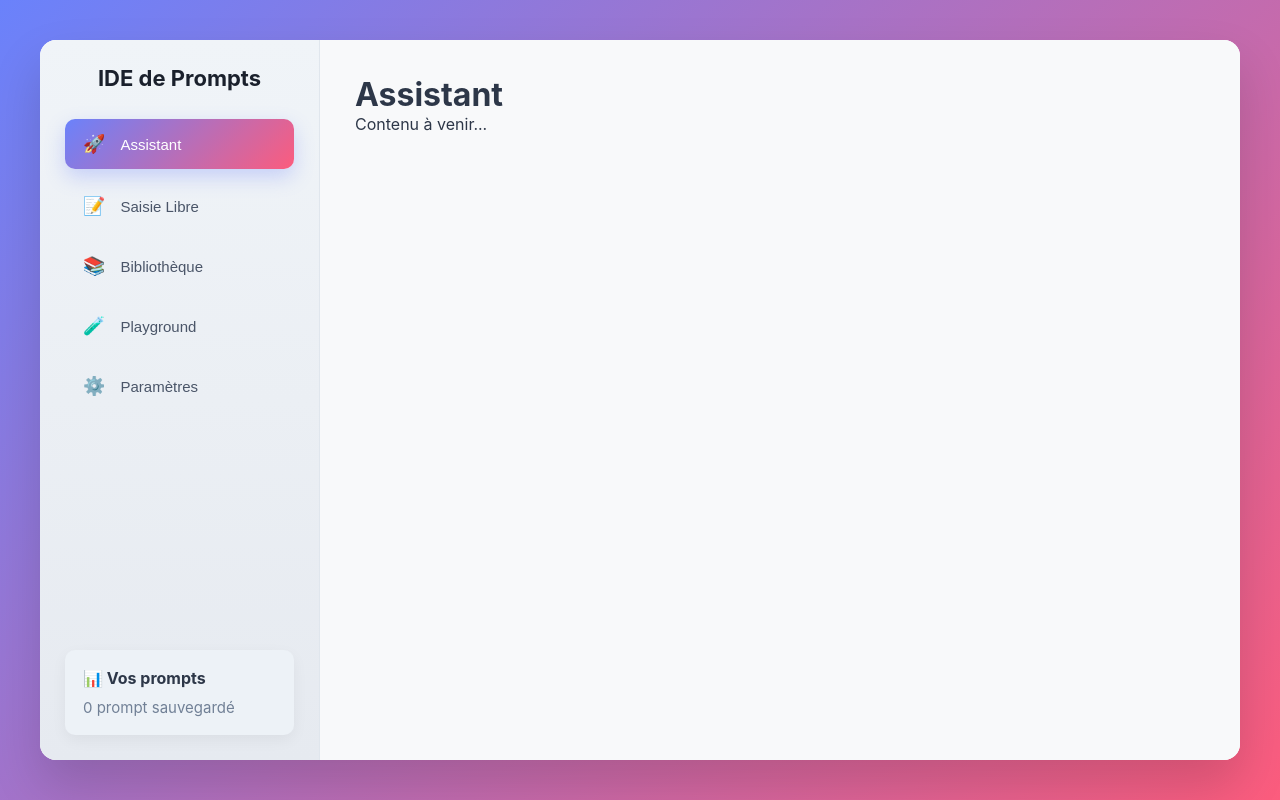
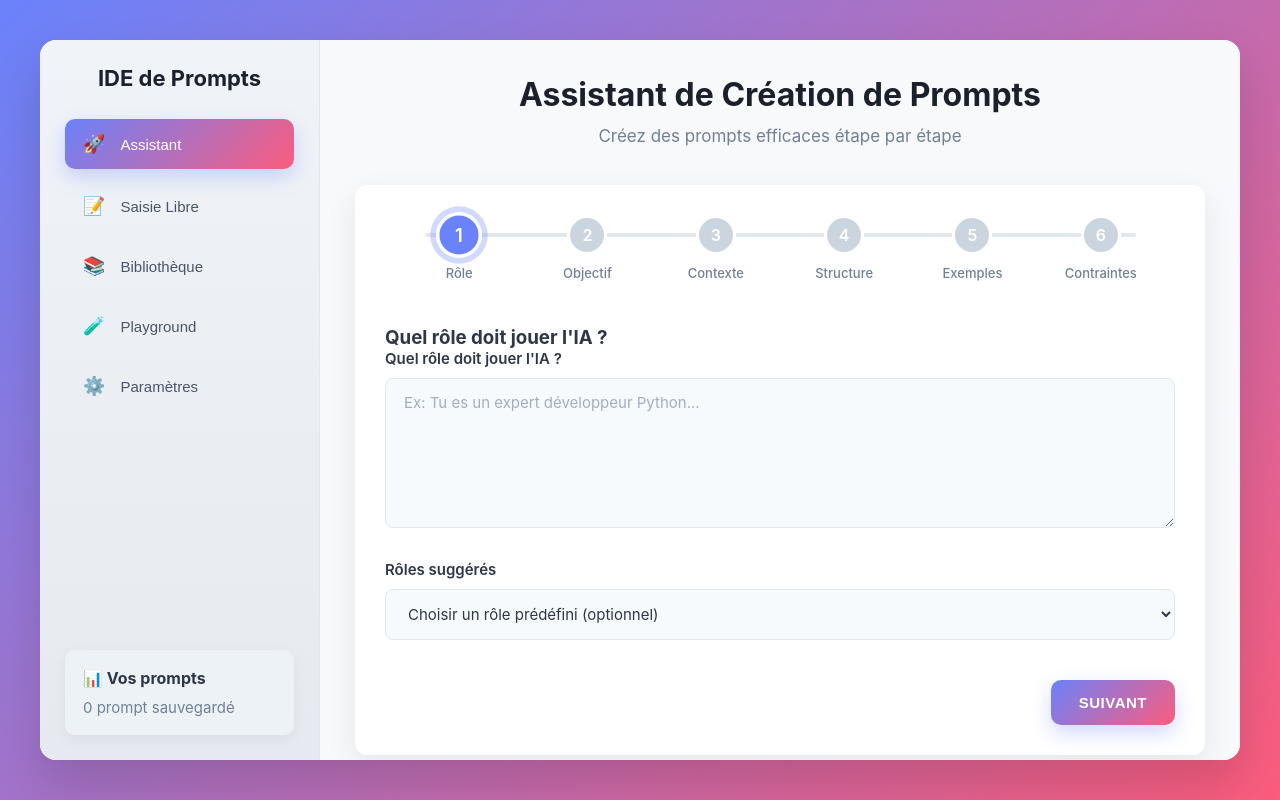
Before and after one commit to scalp66/prompt, a plain HTML site: page index.html in a window 1280 px wide. Drawn offline with Linux system fonts and the light colour scheme.

Commit message:
Update index.html test7

```diff
--- a/index.html
+++ b/index.html
@@ -24,7 +24,41 @@
         </aside>
 
         <main class="main-content">
-            <div id="creator-section"><h1>Assistant</h1><p>Contenu à venir...</p></div>
+            <!-- =================================================================================
+            SECTION : Assistant de Création (Maintenant complète)
+            ================================================================================== -->
+            <div id="creator-section">
+                <div class="page-header">
+                    <h1 class="page-title">Assistant de Création de Prompts</h1>
+                    <p class="page-subtitle">Créez des prompts efficaces étape par étape</p>
+                </div>
+                <div class="wizard-container">
+                    <div class="steps-indicator">
+                        <div class="step active" data-step="0"><div class="step-number">1</div><div class="step-label">Rôle</div></div>
+                        <div class="step" data-step="1"><div class="step-number">2</div><div class="step-label">Objectif</div></div>
+                        <div class="step" data-step="2"><div class="step-number">3</div><div class="step-label">Contexte</div></div>
+                        <div class="step" data-step="3"><div class="step-number">4</div><div class="step-label">Structure</div></div>
+                        <div class="step" data-step="4"><div class="step-number">5</div><div class="step-label">Exemples</div></div>
+                        <div class="step" data-step="5"><div class="step-number">6</div><div class="step-label">Contraintes</div></div>
+                    </div>
+                    <h3 id="step-title">Quel rôle doit jouer l'IA ?</h3>
+                    <div id="step-0" class="step-content">
+                        <div class="form-group"><label for="role" class="form-label">Quel rôle doit jouer l'IA ?</label><textarea id="role" class="form-textarea" placeholder="Ex: Tu es un expert développeur Python..."></textarea></div>
+                        <div class="form-group"><label for="role-suggestions" class="form-label">Rôles suggérés</label><select id="role-suggestions" class="form-select"><option value="">Choisir un rôle prédéfini (optionnel)</option><option value="expert-dev">Expert développeur</option><option value="consultant">Consultant en stratégie</option><option value="professeur">Professeur pédagogue</option><option value="redacteur">Rédacteur professionnel</option></select></div>
+                    </div>
+                    <div id="step-1" class="step-content hidden">
+                        <div class="form-group"><label for="objective" class="form-label">Que voulez-vous que l'IA fasse ?</label><textarea id="objective" class="form-textarea" placeholder="Ex: Crée une fonction Python..."></textarea></div>
+                        <div class="form-group"><label for="category" class="form-label">Catégorie</label><select id="category" class="form-select"><option value="général">Général</option><option value="code">Programmation</option><option value="rédaction">Rédaction</option><option value="analyse">Analyse</option><option value="créatif">Créatif</option></select></div>
+                    </div>
+                    <div id="step-2" class="step-content hidden"><div class="form-group"><label for="context" class="form-label">Décrivez le contexte</label><textarea id="context" class="form-textarea" placeholder="Ex: Je travaille sur un projet..."></textarea></div></div>
+                    <div id="step-3" class="step-content hidden"><div class="form-group"><label for="structure" class="form-label">Structure de la réponse</label><textarea id="structure" class="form-textarea" placeholder="Ex: Code commenté, puis explication..."></textarea></div></div>
+                    <div id="step-4" class="step-content hidden"><div class="form-group"><label for="examples" class="form-label">Exemples (Optionnel)</label><textarea id="examples" class="form-textarea" placeholder="Ex: factorielle(5) -> 120..."></textarea></div></div>
+                    <div id="step-5" class="step-content hidden"><div class="form-group"><label for="constraints" class="form-label">Contraintes (Optionnel)</label><textarea id="constraints" class="form-textarea" placeholder="Ex: Utiliser uniquement les bibliothèques standard..."></textarea></div></div>
+                    <div class="button-group"><button id="prev-btn" class="btn btn-secondary hidden">Précédent</button><button id="next-btn" class="btn btn-primary">Suivant</button></div>
+                </div>
+            </div>
+
+            <!-- Les autres sections restent des coquilles vides pour l'instant -->
             <div id="freeform-section" class="hidden"><h1>Saisie Libre</h1><p>Contenu à venir...</p></div>
             <div id="library-section" class="hidden"><h1>Bibliothèque</h1><p>Contenu à venir...</p></div>
             <div id="playground-section" class="hidden"><h1>Playground</h1><p>Contenu à venir...</p></div>
```
